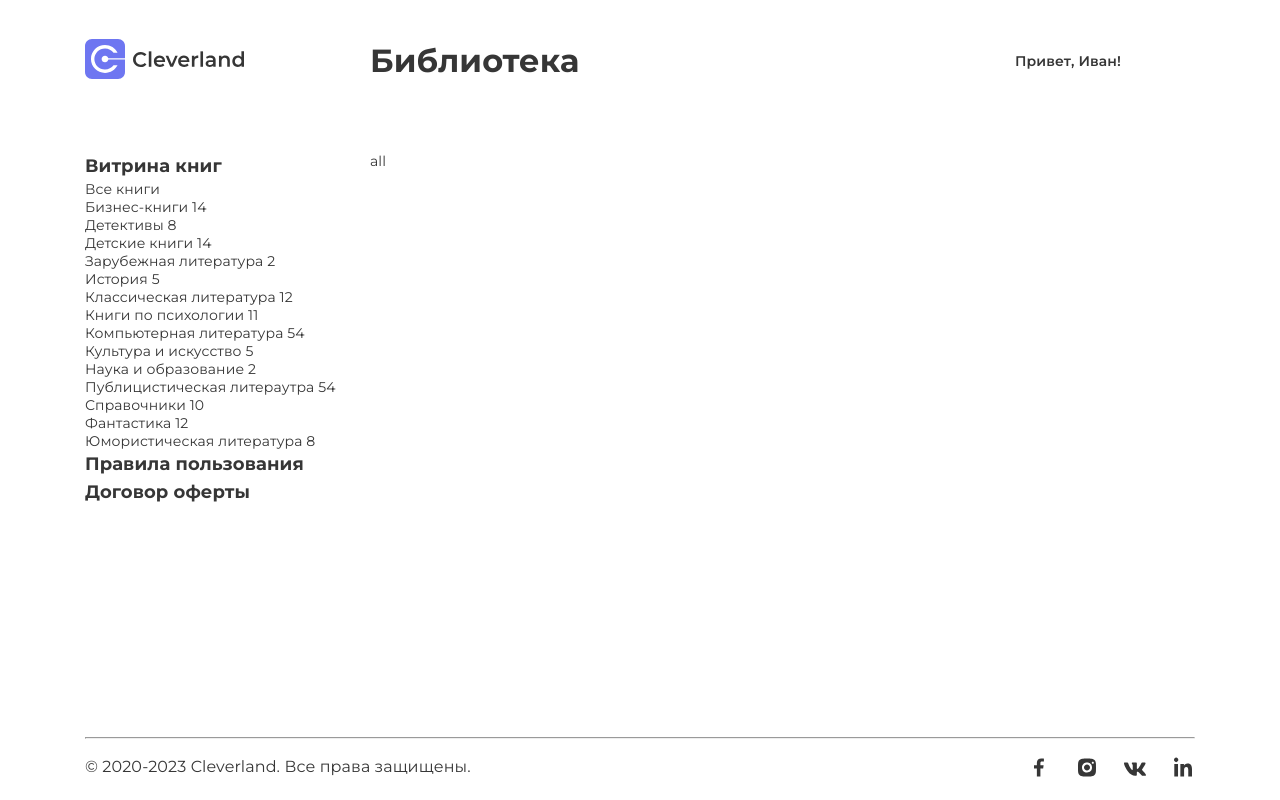
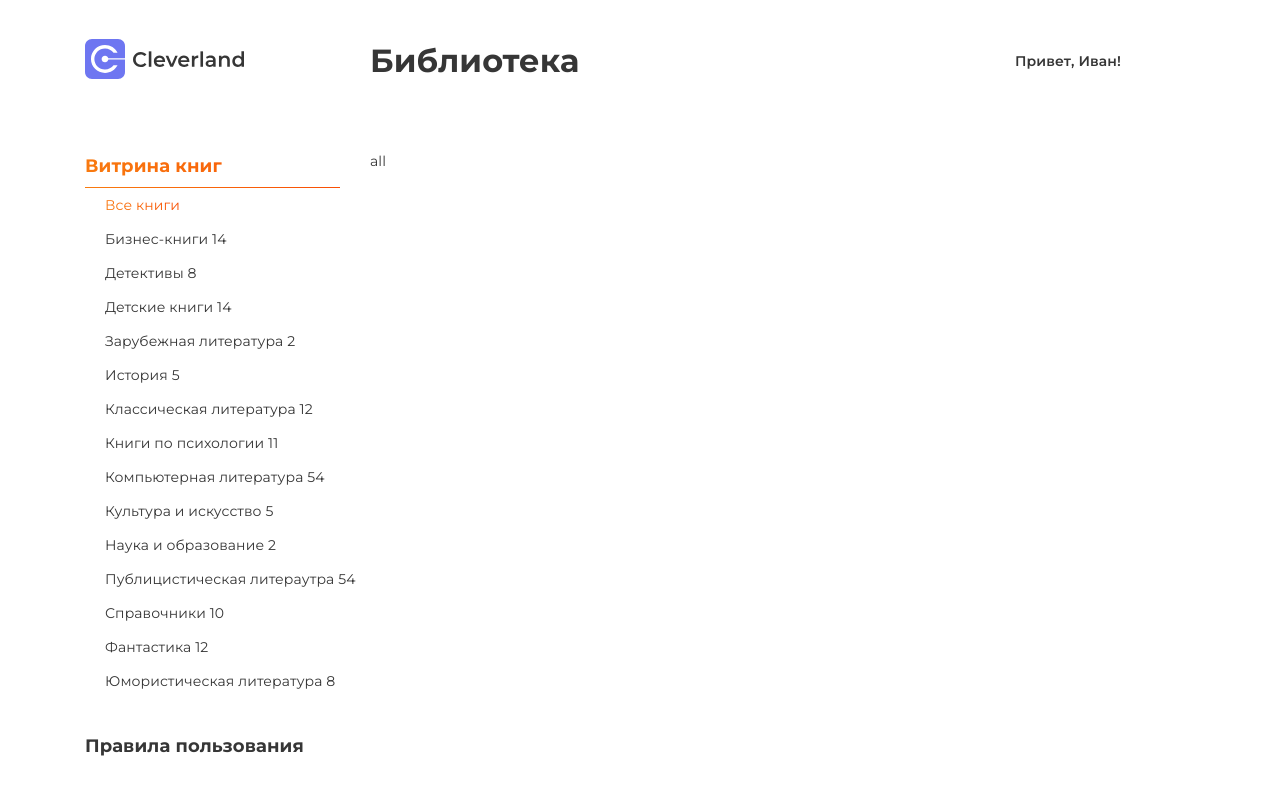
Before and after one commit to Defou1ts/sprint1-Defou1ts, a React (Create React App) app: page /#/books/all in a window 1280 px wide. Shown: the top 800 px of the page. Built offline with nearby package versions, Linux system fonts and the light colour scheme; some icons are missing.

Commit message:
builded sidebar menu

```diff
--- a/src/assets/styles/globals.css
+++ b/src/assets/styles/globals.css
@@ -9,8 +9,8 @@
     --black: #000000;
 
     /* Button */
-  --pressed: linear-gradient(233.73deg, #f83600 -16.08%, #f9d423 327.37%);
-  --hover: linear-gradient(231.58deg, #f83600 -53.35%, #f9d423 297.76%);
+    --button-pressed: linear-gradient(233.73deg, #f83600 -16.08%, #f9d423 327.37%);
+    --button-hover: linear-gradient(231.58deg, #f83600 -53.35%, #f9d423 297.76%);
 
     /* Other */
     --warning: #ffbc1f;
--- a/src/assets/styles/normalize.css
+++ b/src/assets/styles/normalize.css
@@ -31,7 +31,7 @@ h3,
 h4,
 h5,
 p,
-ul[class],
+/* ul[class], */
 ol[class],
 li,
 figure,
--- a/src/components/layouts/layout-main-page/sidebar/sidebar.module.css
+++ b/src/components/layouts/layout-main-page/sidebar/sidebar.module.css
@@ -0,0 +1,43 @@
+.sidebar {
+}
+.firstLevelMenu {
+    display: grid;
+    grid-template-columns: 1fr;
+    gap: 42px 0px;
+}
+.firstLevelActive {
+    position: relative;
+    background: var(--button-hover);
+    -webkit-background-clip: text;
+    -webkit-text-fill-color: transparent;
+    background-clip: text;
+    text-fill-color: transparent;
+    margin-bottom: 16px;
+}
+.firstLevelActive::after {
+    content: '';
+    position: absolute;
+    max-width: 255px;
+    width: 100%;
+    background: var(--button-hover);
+    height: 1px;
+    left: 0;
+    bottom: -8px;
+}
+.secondLevelMenu {
+    margin-left: 20px;
+    display: grid;
+    grid-template-columns: 1fr;
+    gap: 16px 0px;
+}
+.secondLevelActive {
+    position: relative;
+    background: var(--button-hover);
+    -webkit-background-clip: text;
+    -webkit-text-fill-color: transparent;
+    background-clip: text;
+    text-fill-color: transparent;
+    margin-bottom: 16px;
+}
+.category {
+}
--- a/src/components/layouts/layout-main-page/sidebar/sidebar.tsx
+++ b/src/components/layouts/layout-main-page/sidebar/sidebar.tsx
@@ -1,27 +1,31 @@
-import { Link, useParams } from 'react-router-dom';
+import { useState } from 'react';
+import { Link, useLocation, useParams } from 'react-router-dom';
 import cn from 'classnames';
 
 import { BookCategory, booksCategories } from '../../../../mocks/mock';
-import { BOOKS_ROUTE, CONTRACT_PAGE_ROUTE, TERMS_PAGE_ROUTE } from '../../../../utils';
+import { BOOKS_ROUTE, CONTRACT_PAGE_ROUTE, HOME_PAGE_ROUTE, TERMS_PAGE_ROUTE } from '../../../../utils';
 import { Htag } from '../../../common/htag/htag';
 
 import { SidebarProps } from './sidebar.props';
 
 import styles from './sidebar.module.css';
 
+export type MenuType = 'books' | 'terms' | 'contract';
+
 export const Sidebar = ({ className, ...props }: SidebarProps) => {
     const { category: currentCategory } = useParams();
+    const currentMenu = useLocation().pathname.split('/')[1];
 
     const renderSecondLevelMenu = () =>
-        booksCategories.map(({ category, count }: BookCategory) => (
-            <li key={category}>
+        booksCategories.map(({ name, label, count }: BookCategory) => (
+            <li key={name}>
                 <Link
-                    to={`${BOOKS_ROUTE}/${category}`}
+                    to={`${BOOKS_ROUTE}/${name}`}
                     className={cn(styles.category, {
-                        [styles.active]: currentCategory === category,
+                        [styles.secondLevelActive]: currentCategory === name,
                     })}
                 >
-                    {category}
+                    {label}
                 </Link>{' '}
                 <span className={styles.count}>{count}</span>
             </li>
@@ -33,13 +37,20 @@ export const Sidebar = ({ className, ...props }: SidebarProps) => {
         <nav className={cn(className, styles.sidebar)} {...props}>
             <ul className={styles.firstLevelMenu}>
                 <li>
-                    <Htag tag='h5'>Витрина книг</Htag>
+                    <Htag
+                        tag='h5'
+                        className={cn({
+                            [styles.firstLevelActive]: currentMenu === 'books',
+                        })}
+                    >
+                        <Link to={HOME_PAGE_ROUTE}>Витрина книг </Link>
+                    </Htag>
                     <ul className={styles.secondLevelMenu}>
                         <li>
                             <Link
                                 to={`${BOOKS_ROUTE}/all`}
                                 className={cn(styles.category, {
-                                    [styles.active]: currentCategory === 'all',
+                                    [styles.secondLevelActive]: currentCategory === 'all',
                                 })}
                             >
                                 Все книги
@@ -49,12 +60,22 @@ export const Sidebar = ({ className, ...props }: SidebarProps) => {
                     </ul>
                 </li>
                 <li>
-                    <Htag tag='h5'>
+                    <Htag
+                        tag='h5'
+                        className={cn({
+                            [styles.firstLevelActive]: currentMenu === 'terms',
+                        })}
+                    >
                         <Link to={TERMS_PAGE_ROUTE}>Правила пользования </Link>
                     </Htag>
                 </li>
                 <li>
-                    <Htag tag='h5'>
+                    <Htag
+                        tag='h5'
+                        className={cn({
+                            [styles.firstLevelActive]: currentMenu === 'contract',
+                        })}
+                    >
                         <Link to={CONTRACT_PAGE_ROUTE}>Договор оферты</Link>
                     </Htag>
                 </li>
--- a/src/index.tsx
+++ b/src/index.tsx
@@ -6,8 +6,8 @@ import { Layout, LayoutMainPage } from './components';
 import { BookPage, MainPage, TermsPage } from './pages';
 import { BOOKS_ROUTE, CONTRACT_PAGE_ROUTE, HOME_PAGE_ROUTE, TERMS_PAGE_ROUTE } from './utils';
 
+import './assets/styles/normalize.css';
 import './assets/styles/globals.css';
-import './assets/styles/normalize.css';
 import './assets/styles/index.css';
 
 const container = document.getElementById('root')!;
--- a/src/mocks/mock.tsx
+++ b/src/mocks/mock.tsx
@@ -12,65 +12,80 @@ export const user: User = {
 };
 
 export interface BookCategory {
-    category: string;
+    name: string;
+    label: string;
     count: number;
 }
 
 export const booksCategories: BookCategory[] = [
     {
-        category: 'Бизнес-книги',
+        name: 'business',
+        label: 'Бизнес-книги',
         count: 14,
     },
     {
-        category: 'Детективы',
+        name: 'detective',
+        label: 'Детективы',
         count: 8,
     },
     {
-        category: 'Детские книги',
+        name: 'child',
+        label: 'Детские книги',
         count: 14,
     },
     {
-        category: 'Зарубежная литература',
+        name: 'abroad',
+        label: 'Зарубежная литература',
         count: 2,
     },
     {
-        category: 'История',
+        name: 'history',
+        label: 'История',
         count: 5,
     },
     {
-        category: 'Классическая литература',
+        name: 'classic',
+        label: 'Классическая литература',
         count: 12,
     },
     {
-        category: 'Книги по психологии',
+        name: 'psychology',
+        label: 'Книги по психологии',
         count: 11,
     },
     {
-        category: 'Компьютерная литература',
+        name: 'computer',
+        label: 'Компьютерная литература',
         count: 54,
     },
     {
-        category: 'Культура и искусство',
+        name: 'culture',
+        label: 'Культура и искусство',
         count: 5,
     },
     {
-        category: 'Наука и образование',
+        name: 'sceince',
+        label: 'Наука и образование',
         count: 2,
     },
     {
-        category: 'Публицистическая литераутра',
+        name: 'public',
+        label: 'Публицистическая литераутра',
         count: 54,
     },
     {
-        category: 'Справочники',
+        name: 'manual',
+        label: 'Справочники',
         count: 10,
     },
     {
-        category: 'Фантастика',
+        name: 'fantasy',
+        label: 'Фантастика',
         count: 12,
     },
     {
-        category: 'Юмористическая литература',
+        name: 'humor',
+        label: 'Юмористическая литература',
         count: 8,
     },
 ];
```
Lines whose indentation alone changed are shown as unchanged.
